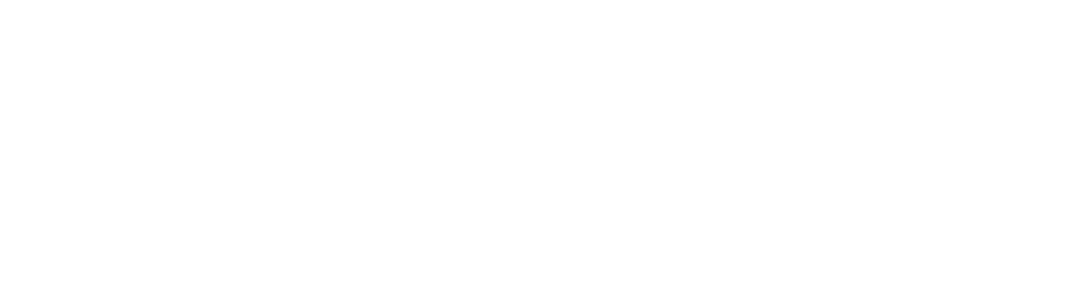
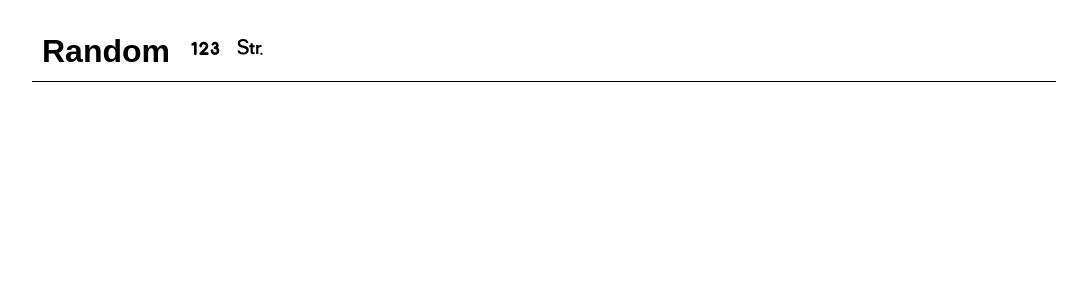
Before and after one commit to Mirumodapon/mirumo.org, a React (Vite) app: page /ran in a window 1280 px wide. Before the commit this address had no page. Shown: the top 300 px of the page, without its empty margins (96-1183 px from the left). Built offline with nearby package versions, Linux system fonts and the light colour scheme.

Commit message:
feat: add random index

```diff
--- a/src/App.jsx
+++ b/src/App.jsx
@@ -8,6 +8,7 @@
 import Tools from './Pages/Tools';
 import ScreenMessage from './Pages/ScreenMessage';
 import QRcode from './Pages/QRcode';
+import Random from './Pages/Random';
 
 function App() {
   return (
@@ -19,6 +20,7 @@
         <Route path="/tools" element={<Tools />} />
         <Route path="/sm" element={<ScreenMessage />} />
         <Route path="/qr" element={<QRcode />} />
+        <Route path="/ran/*" element={<Random />} />
       </Routes>
     </BrowserRouter>
   );
--- /dev/null
+++ b/src/Components/RandomNumber.jsx
@@ -0,0 +1,7 @@
+import React from 'react';
+
+function RandomNumber() {
+  return <>random number</>;
+}
+
+export default RandomNumber;
--- /dev/null
+++ b/src/Components/RandomString.jsx
@@ -0,0 +1,7 @@
+import React from 'react';
+
+function RandomString() {
+  return <>random string</>;
+}
+
+export default RandomString;
--- /dev/null
+++ b/src/Pages/Random.jsx
@@ -0,0 +1,58 @@
+import React from 'react';
+import styled from 'styled-components';
+import { Link, Route, Routes } from 'react-router-dom';
+
+// Icons
+import { TiSortNumerically } from 'react-icons/ti';
+import { AiOutlineFieldString } from 'react-icons/ai';
+
+// Components
+import RandomNumber from '../Components/RandomNumber';
+import RandomString from '../Components/RandomString';
+
+const Main = styled.main`
+  width: 80%;
+  margin: auto;
+  h1 {
+    padding: 10px;
+    border-bottom: 0.5px solid black;
+    display: flex;
+    align-items: center;
+  }
+`;
+
+const Options = styled.section`
+  display: inline-flex;
+  justify-content: flex-start;
+  align-items: center;
+  column-gap: 12px;
+  margin: 0 20px;
+
+  a {
+    color: inherit;
+  }
+`;
+
+function Random() {
+  return (
+    <Main>
+      <h1>
+        Random
+        <Options>
+          <Link to="/ran/n">
+            <TiSortNumerically />
+          </Link>
+          <Link to="/ran/s">
+            <AiOutlineFieldString />
+          </Link>
+        </Options>
+      </h1>
+      <Routes>
+        <Route path="/n" element={<RandomNumber />} />
+        <Route path="/s" element={<RandomString />} />
+      </Routes>
+    </Main>
+  );
+}
+
+export default Random;
--- a/src/Pages/Tools.jsx
+++ b/src/Pages/Tools.jsx
@@ -29,7 +29,7 @@
       <GridSection>
         <IconLink text="Screen Message" Icon={MdEditNote} to="/sm" />
         <IconLink text="QRcode" Icon={MdQrCode} to="/qr" />
-        <IconLink text="Random" Icon={GiPerspectiveDiceSixFacesRandom} to="#" />
+        <IconLink text="Random" Icon={GiPerspectiveDiceSixFacesRandom} to="/ran" />
         <IconLink text="Markdown" Icon={BsMarkdown} to="#" />
       </GridSection>
     </Main>
```
Also changed, not shown: 1 other file (tests, documents, lock files or other folders).
